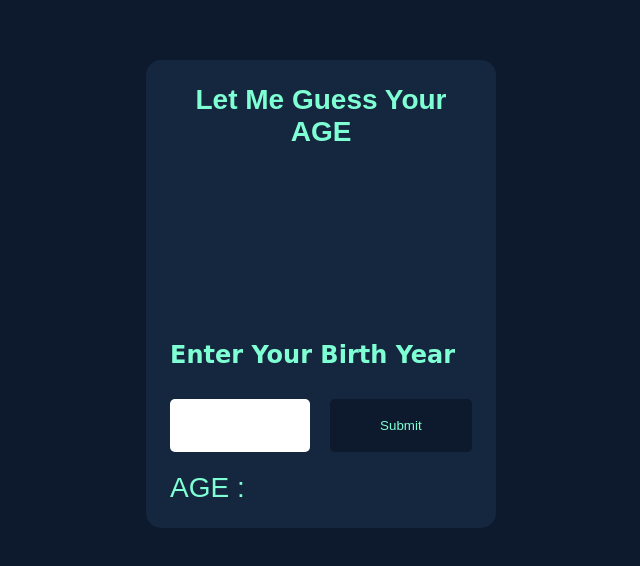
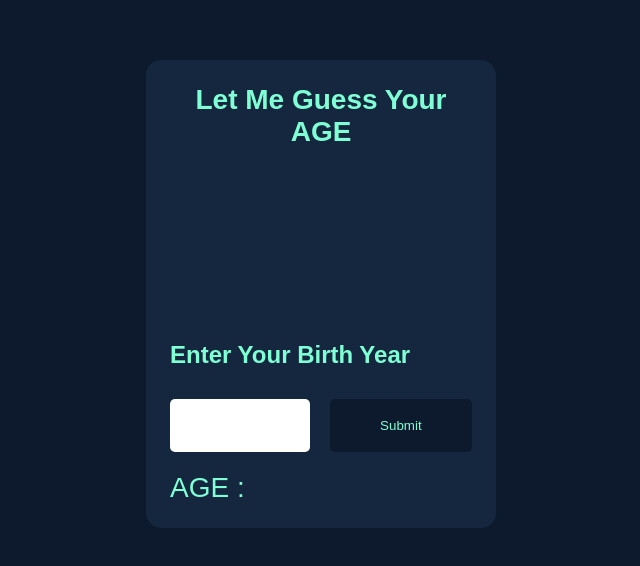
Before and after one commit to TheJesterEnd/AgeGuesser, a plain HTML site: page index.html in a window 1280 px wide. Shown: the part 106-672 px from the top of the page, without its empty margins (319-959 px from the left). Drawn offline with Linux system fonts and the light colour scheme.

Commit message:
h2 remove previous font family

```diff
--- a/style.css
+++ b/style.css
@@ -33,7 +33,6 @@ h1{
 
 h2{
     margin-top: 193px;
-    font-family: 'Pixelify Sans', cursive;
     color: aquamarine;
     font-size: 24px;
 }
```
